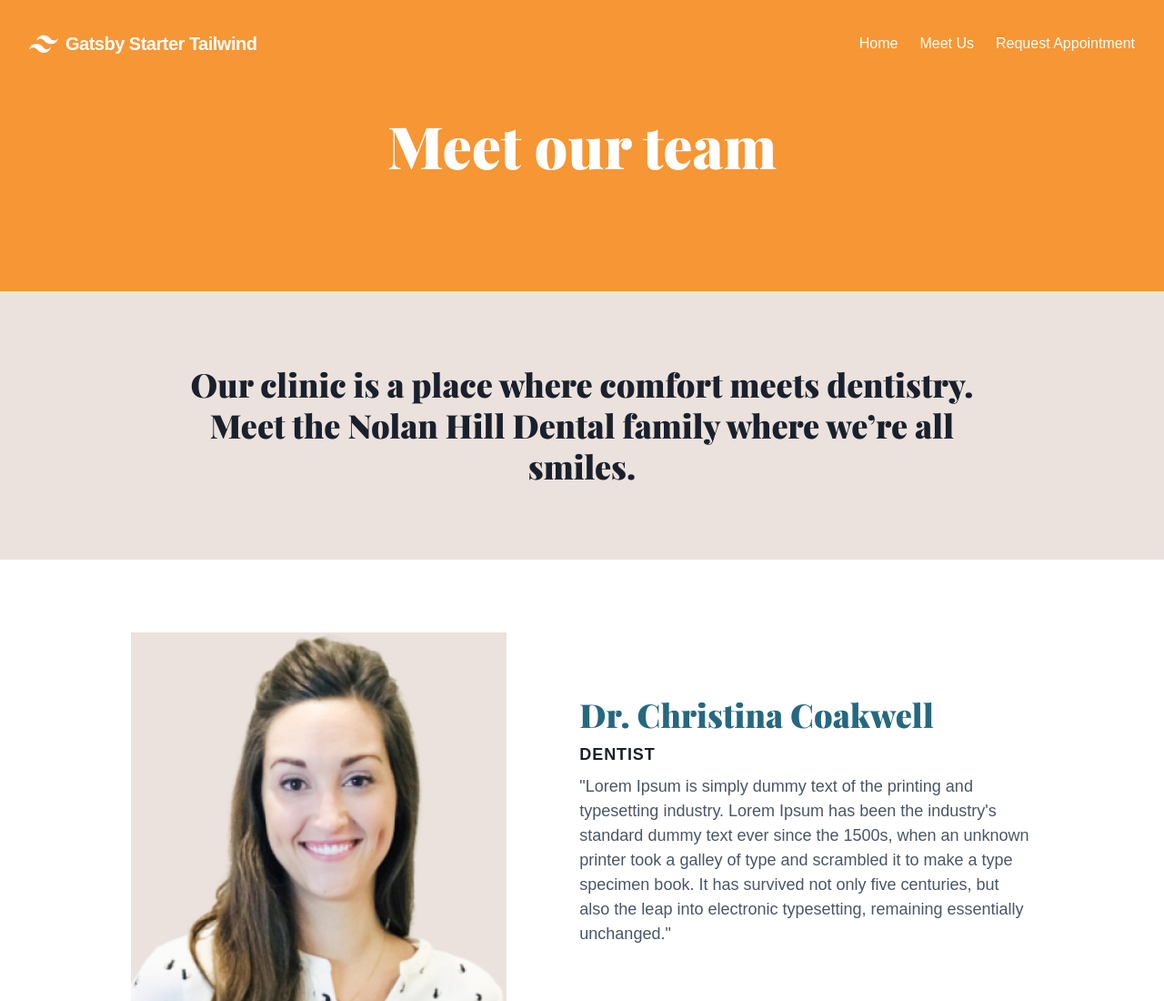
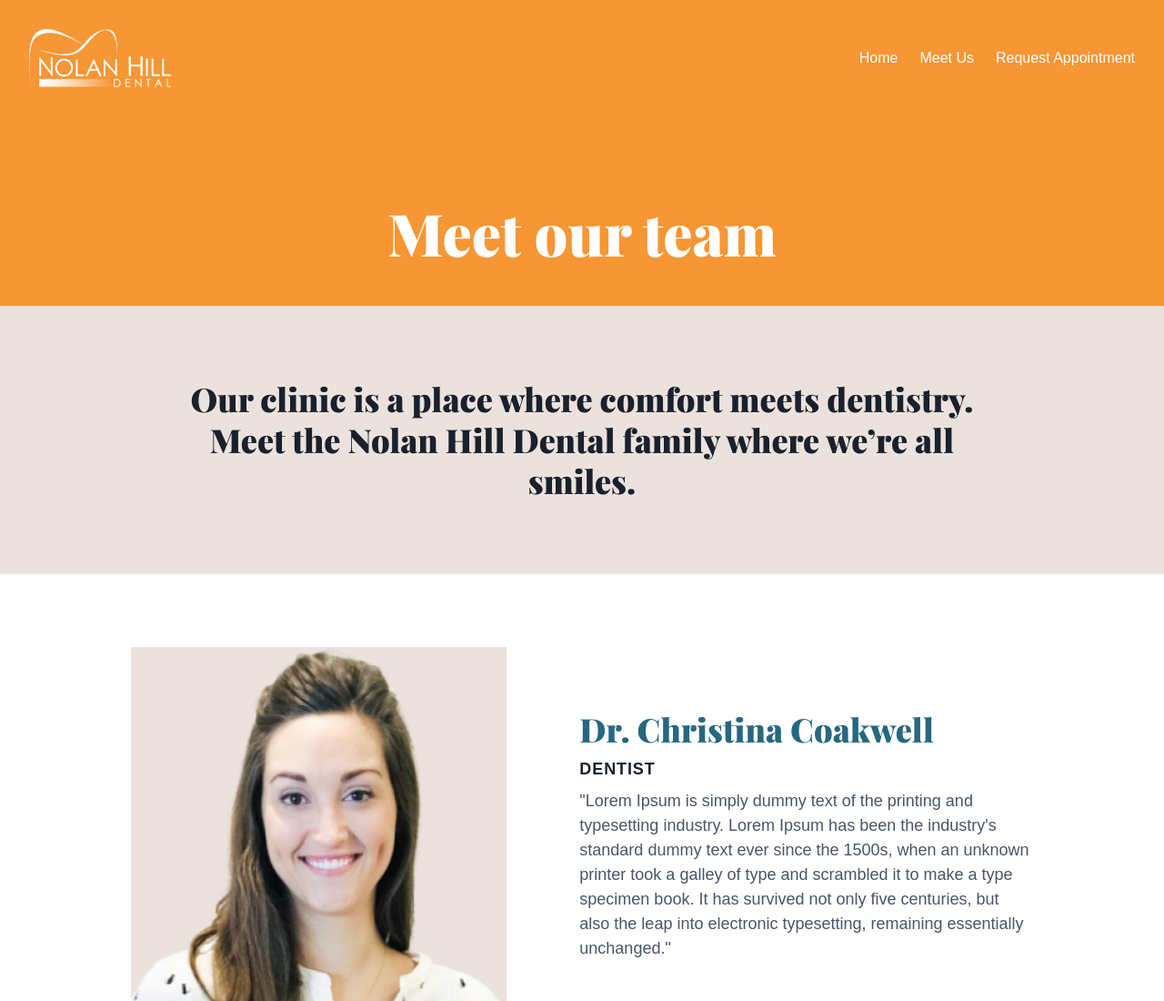
Before and after one commit to kjjtruong/nolanhill-clinic, a Gatsby site: page /about in a window 1280 px wide. Shown: the top 1100 px of the page at 91% size. Built offline with nearby package versions, Linux system fonts and the light colour scheme; Gatsby itself is replaced by a stand-in of ours.

Commit message:
change logo

```diff
--- a/src/components/header.js
+++ b/src/components/header.js
@@ -1,6 +1,7 @@
 import { Link } from "gatsby";
 import PropTypes from "prop-types";
 import React, { useState } from "react";
+import nolanLogo from "../images/logo-nolan.png";
 
 function Header({ siteTitle }) {
   const [isExpanded, toggleExpansion] = useState(false);
@@ -9,16 +10,7 @@ function Header({ siteTitle }) {
     <nav className="absolute bg-transparent z-40">
       <div className="flex flex-wrap items-center justify-between w-screen mx-auto p-4 md:p-8">
         <Link to="/" className="flex items-center no-underline text-white">
-          <svg
-            className="fill-current h-8 mr-2 w-8"
-            width="54"
-            height="54"
-            viewBox="0 0 54 54"
-            xmlns="http://www.w3.org/2000/svg"
-          >
-            <path d="M13.5 22.1c1.8-7.2 6.3-10.8 13.5-10.8 10.8 0 12.15 8.1 17.55 9.45 3.6.9 6.75-.45 9.45-4.05-1.8 7.2-6.3 10.8-13.5 10.8-10.8 0-12.15-8.1-17.55-9.45-3.6-.9-6.75.45-9.45 4.05zM0 38.3c1.8-7.2 6.3-10.8 13.5-10.8 10.8 0 12.15 8.1 17.55 9.45 3.6.9 6.75-.45 9.45-4.05-1.8 7.2-6.3 10.8-13.5 10.8-10.8 0-12.15-8.1-17.55-9.45-3.6-.9-6.75.45-9.45 4.05z" />
-          </svg>
-          <span className="font-bold text-xl tracking-tight">{siteTitle}</span>
+          <img className="fill-current h-16 mr-2" src={nolanLogo} />
         </Link>
 
         <button
--- a/src/pages/about.js
+++ b/src/pages/about.js
@@ -20,7 +20,7 @@ function AboutPage() {
         keywords={[`gatsby`, `tailwind`, `react`, `tailwindcss`]}
       />
 
-      <div className="bg-trec-orange flex flex-col justify-center text-center h-64 px-4 py-40">
+      <div className="bg-trec-orange flex flex-col justify-center text-center h-64 px-4 pb-20 pt-64">
         <h1 className="font-serif text-white text-5xl md:text-6xl font-bold leading-tight self-start md:self-center inline-block">
           Meet our team
         </h1>
```
Also changed, not shown: src/images/logo-nolan.png (added).
